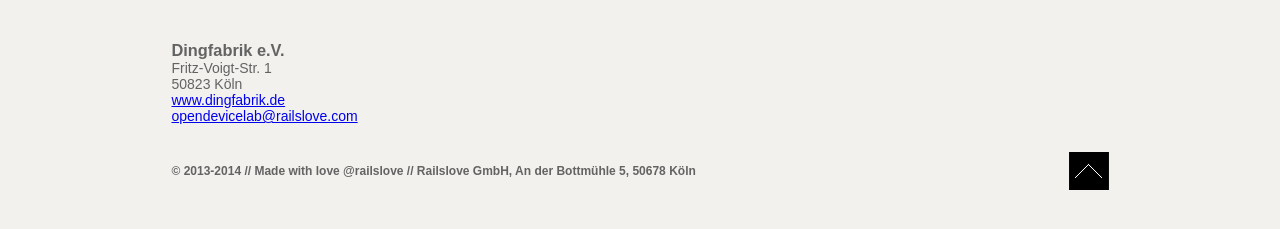
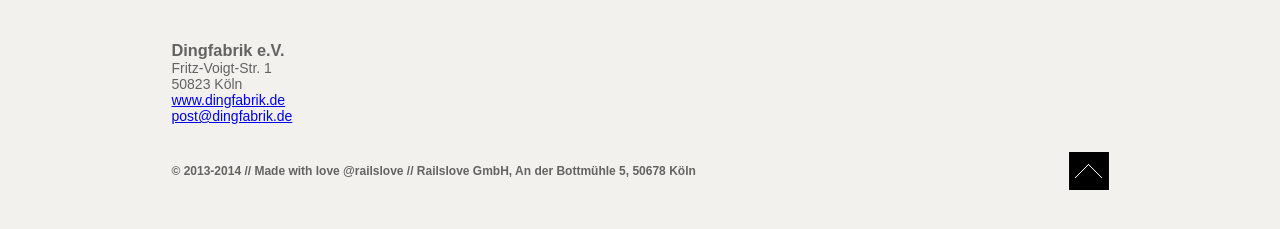
Before and after one commit to opendevicelab/opendevicelab.github.com, a Jekyll site: the page built from lab/dingfabrik/index.html, in a window 1280 px wide. Shown: the part 458-687 px from the top of the page. Built offline with Jekyll 4.4.1, drawn with Linux system fonts in a browser that asks for light colours; nearby versions of some CDN libraries.

Commit message:
changed odl-ding-fabrik address

```diff
--- a/lab/dingfabrik/index.html
+++ b/lab/dingfabrik/index.html
@@ -5,7 +5,7 @@ bigheaderimage: werkbank_panorama.jpg
 labname: "Dingfabrik e.V."
 labaddress: "Fritz-Voigt-Str. 1<br/>50823 Köln"
 labhomepage: "<a href=\"http://www.dingfabrik.de\">www.dingfabrik.de</a>"
-labemail: "<a href=\"mailto:opendevicelab@railslove.com\">opendevicelab@railslove.com</a>"
+labemail: "<a href=\"mailto:post@dingfabrik.de\">post@dingfabrik.de</a>"
 labimage: /images/dingfabrik.png
 lablatlon: 50.953756,6.930555
 ---
```
